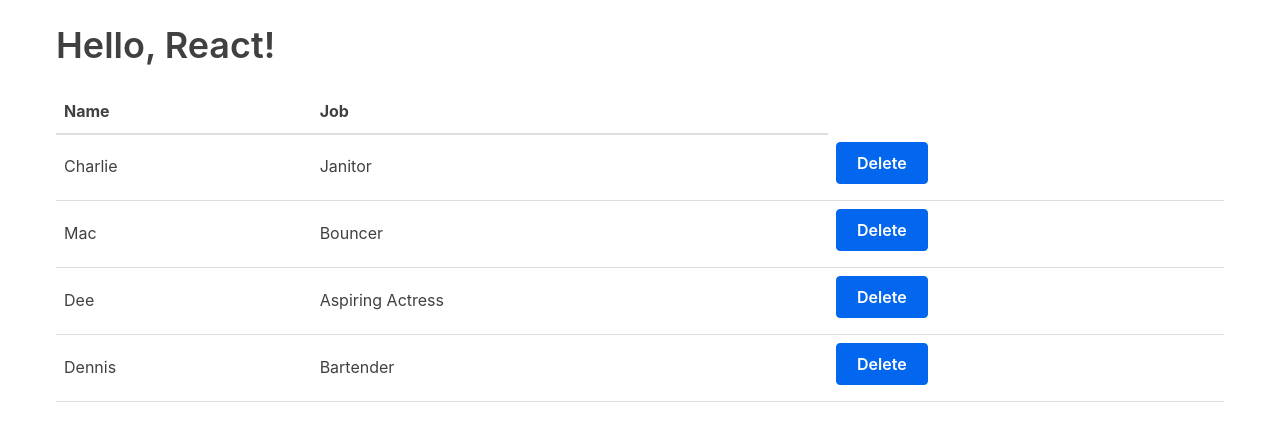
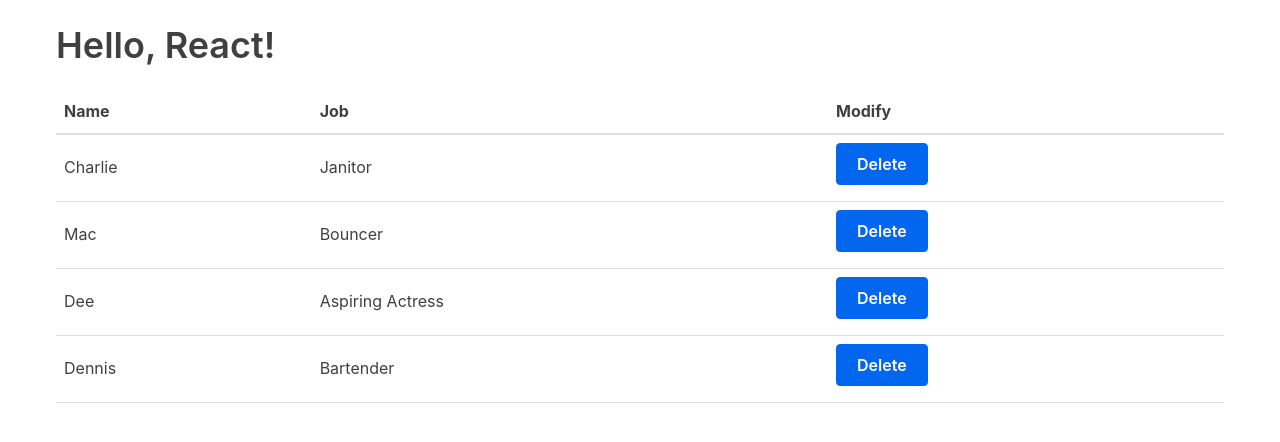
Before and after one commit to lcskode/react-tut-tania, a React (Create React App) app: page / in a window 1280 px wide. Shown: the top 442 px of the page. Built offline with nearby package versions, Linux system fonts and the light colour scheme.

Commit message:
Added Modify on table head.

```diff
--- a/src/Table.js
+++ b/src/Table.js
@@ -14,6 +14,7 @@
           <tr>
             <th>Name</th>
             <th>Job</th>
+            <th>Modify</th>
           </tr>
         </thead>
       );
```
